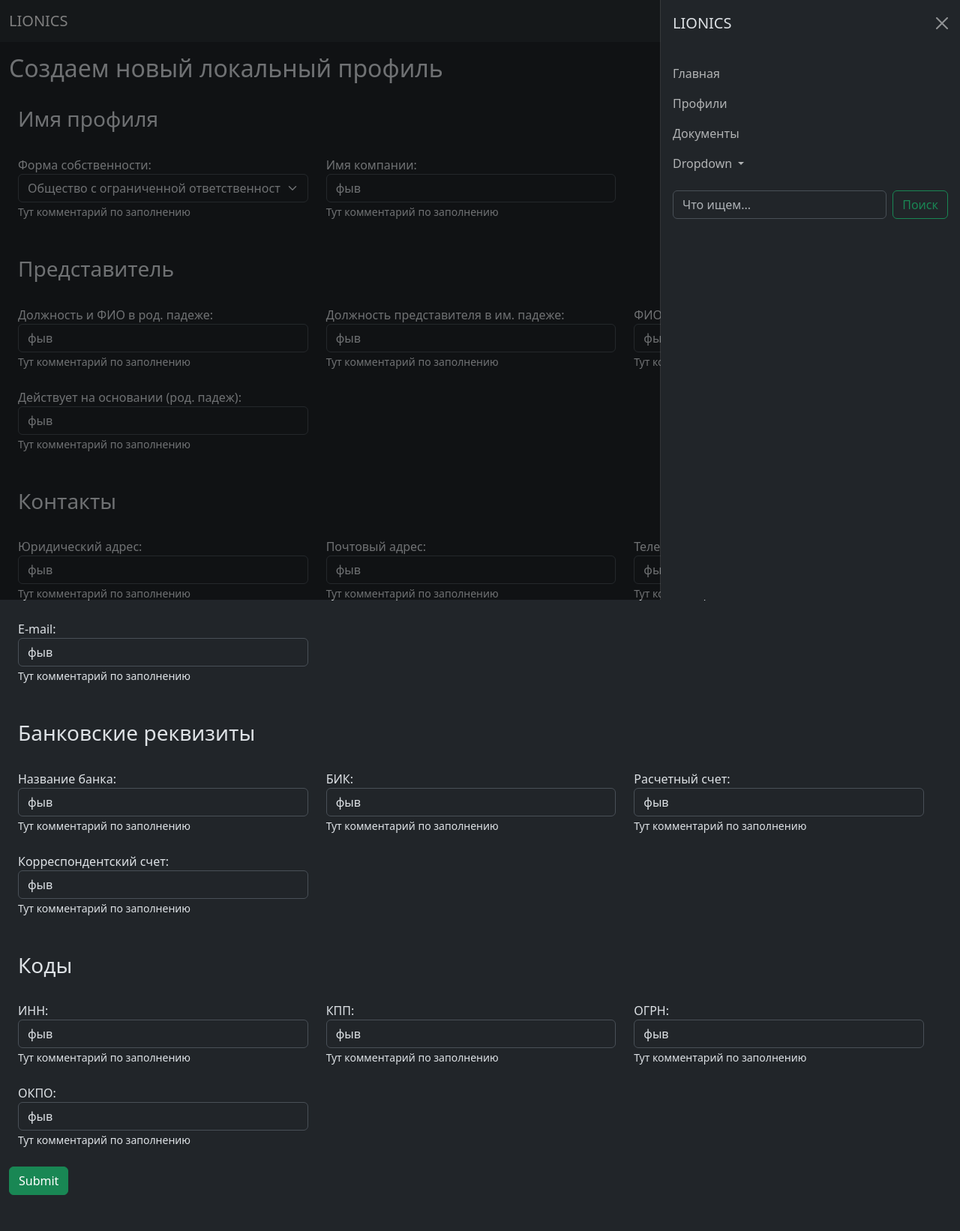
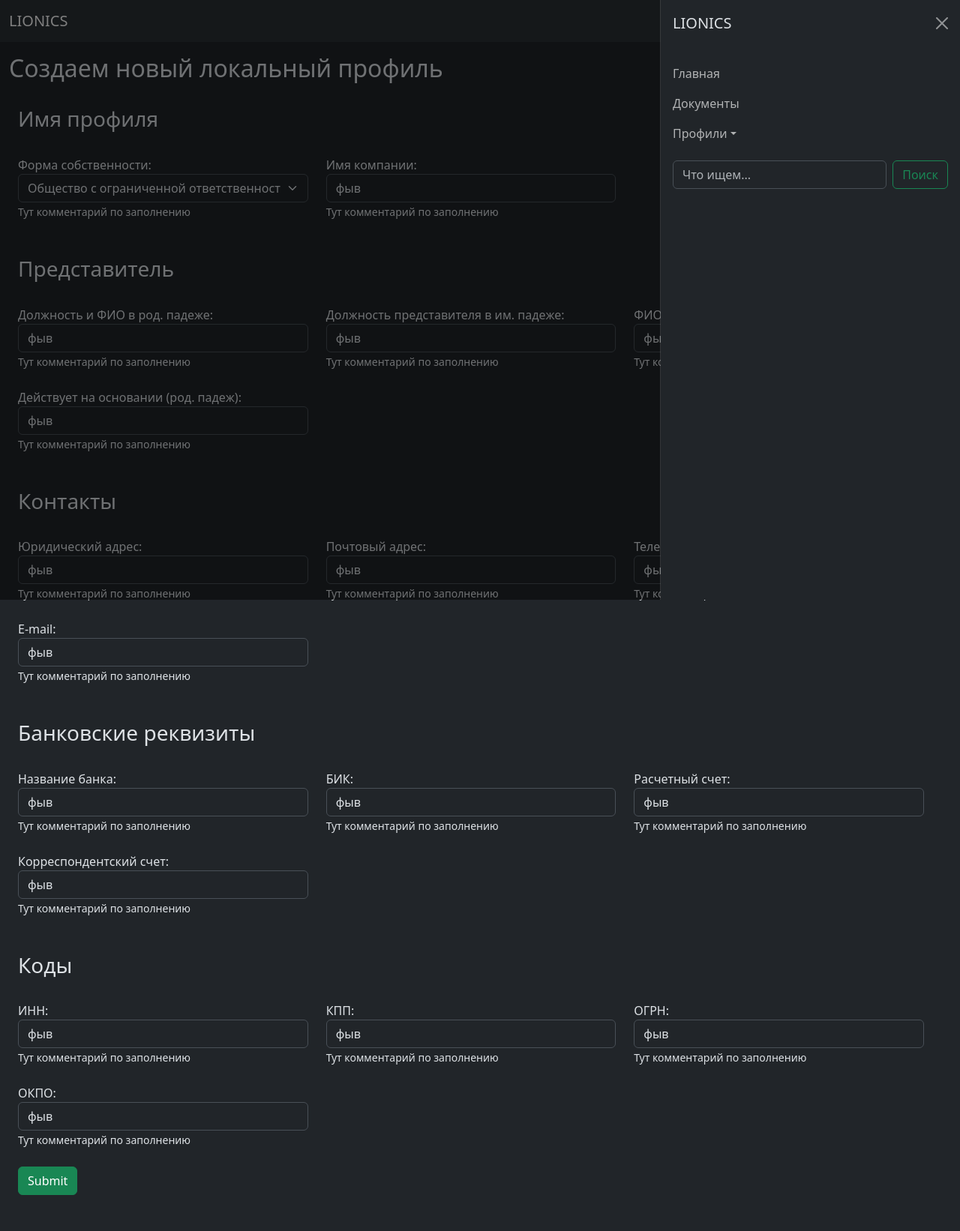
Before and after one commit to gavrk/lionics_erp, a Django app: template companies/templates/companies/companyloc_form.html in a window 1280 px wide, after a click that opens the changed part. Shown: the whole page at 75% size. Before the commit the page ends 1594 px from the top, so only its background shows below. Run offline with Django 3.2, Linux system fonts and the light colour scheme; the template is opened without the code that fills it: values that come from a table or form of the project are taken from there, others are empty; data comes from the database, SQL or seed files in the repository.

Commit message:
The first version of the local profile form is ready

```diff
--- a/companies/templates/companies/base.html
+++ b/companies/templates/companies/base.html
@@ -24,22 +24,26 @@
                     <a class="nav-link" href="#">Главная</a>
                 </li>
                 <li class="nav-item">
-                    <a class="nav-link" href="#">Профили</a>
-                </li>
-                <li class="nav-item">
                     <a class="nav-link" href="#">Документы</a>
                 </li>
 
                 <li class="nav-item dropdown">
-                    <a class="nav-link dropdown-toggle" href="#" role="button" data-bs-toggle="dropdown" aria-expanded="false">
-                      Dropdown
-                </a>
-                    <ul class="dropdown-menu"><li><a class="dropdown-item" href="#">Action</a></li>
-                        <li><a class="dropdown-item" href="#">Another action</a></li>
+                    <a class="nav-link dropdown-toggle" href="#" role="button" data-bs-toggle="dropdown" aria-expanded="false">Профили</a>
+                    <ul class="dropdown-menu">
+                        <li>
+                            <a class="dropdown-item" href="/companies/">Локальный индекс</a>
+                        </li>
+                        <li>
+                            <a class="dropdown-item" href="/companies/register_loc/">Новый локальный профиль</a></li>
                         <li>
                             <hr class="dropdown-divider">
                         </li>
-                        <li><a class="dropdown-item" href="#">Something else here</a></li>
+                        <li>
+                            <a class="dropdown-item" href="#">Глобальный индекс</a>
+                        </li>
+                        <li>
+                            <a class="dropdown-item" href="#">Новый глобальный профиль</a>
+                        </li>
                     </ul>
                 </li>
             </ul>
@@ -53,6 +57,7 @@
     </nav>
     {% block body %}
     {% endblock %}
+    <br><br>
     <script src="https://cdn.jsdelivr.net/npm/bootstrap@5.3.0-alpha1/dist/js/bootstrap.bundle.min.js" integrity="sha384-w76AqPfDkMBDXo30jS1Sgez6pr3x5MlQ1ZAGC+nuZB+EYdgRZgiwxhTBTkF7CXvN" crossorigin="anonymous"></script>
   </body>
 </html>
--- a/companies/templates/companies/companyloc_form.html
+++ b/companies/templates/companies/companyloc_form.html
@@ -7,7 +7,7 @@
         {% csrf_token %}
         {% include 'companies/companyloc_form-template.html' %}
         <div class="form-group">
-            <div class="col-sm-offset-2 col-sm-10">
+            <div class="container-fluid">
                 <button type="submit" class="btn btn-success">Submit</button>
             </div>
         </div>
--- a/companies/urls.py
+++ b/companies/urls.py
@@ -3,11 +3,14 @@
 
 
 urlpatterns = [
-    # /companies/
-    path('', views.index, name='index'),
+    # /companies/index_loc
+    path('index_loc/', views.index_loc, name='index_loc'),
+
+    # /companies/index_int
+    path('index_int/', views.index_int, name='index_int'),
 
     # /companies/register_loc/some_new_companyloc_id
-    path(r'register_loc/$', views.CompanyLocCreate.as_view(), name='register_loc'),
+    path(r'register_loc/', views.CompanyLocCreate.as_view(), name='register_loc'),
 
     # /companies/detail_loc/some_id/
     path('detail_loc/<int:companyloc_id>/', views.detail_loc, name='detail_loc'),
@@ -17,7 +20,4 @@
 
     # /companies/detail_int/some_id/
     path('detail_int/<int:companyint_id>/', views.detail_int, name='detail_int'),
-
-    # /companies/type_selected/
-    path('type_selected/', views.type_selected, name='type_selected'),
 ]
```
Also changed, not shown: companies/templates/companies/index.html (deleted, +0 -19 lines), companies/templates/companies/index_int.html (added, +14 -0 lines), companies/templates/companies/index_loc.html (added, +22 -0 lines), companies/views.py (+9 -3 lines).
